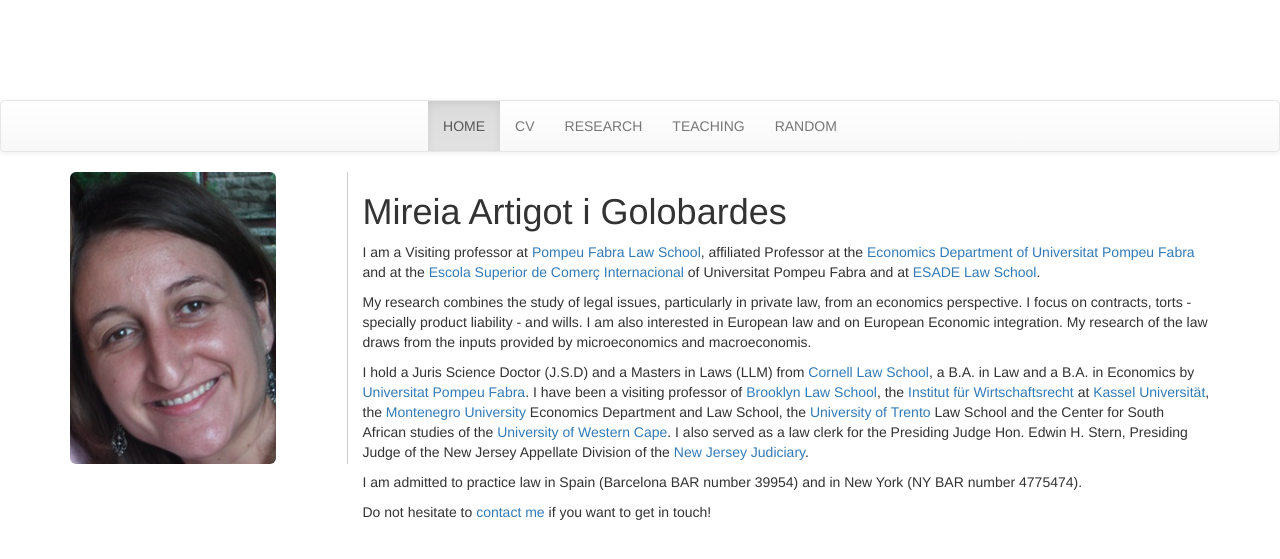
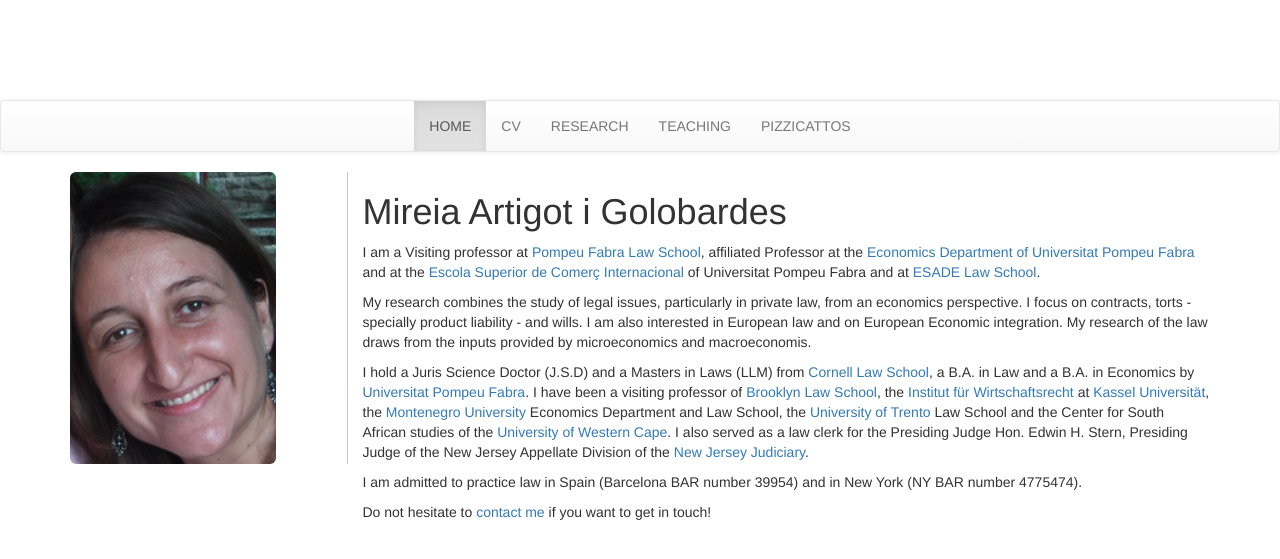
Before and after one commit to JohnPalmer/mireiaartigot, a Jekyll site: the page built from index.md, in a window 1280 px wide. Shown: the top 559 px of the page. Built offline with Jekyll 4.4.1, drawn with Linux system fonts in a browser that asks for light colours; nearby versions of some CDN libraries; our own code applies the rules of GitHub Pages for plain Markdown files.

Commit message:
Update _config.yml

```diff
--- a/_config.yml
+++ b/_config.yml
@@ -83,7 +83,7 @@ t:
     cv: "CV"
     research: "RESEARCH"
     teaching: "TEACHING"
-    random: "RANDOM"
+    random: "PIZZICATTOS"
   ca:
     home:  "HOME"
     cv: "CV"
```
